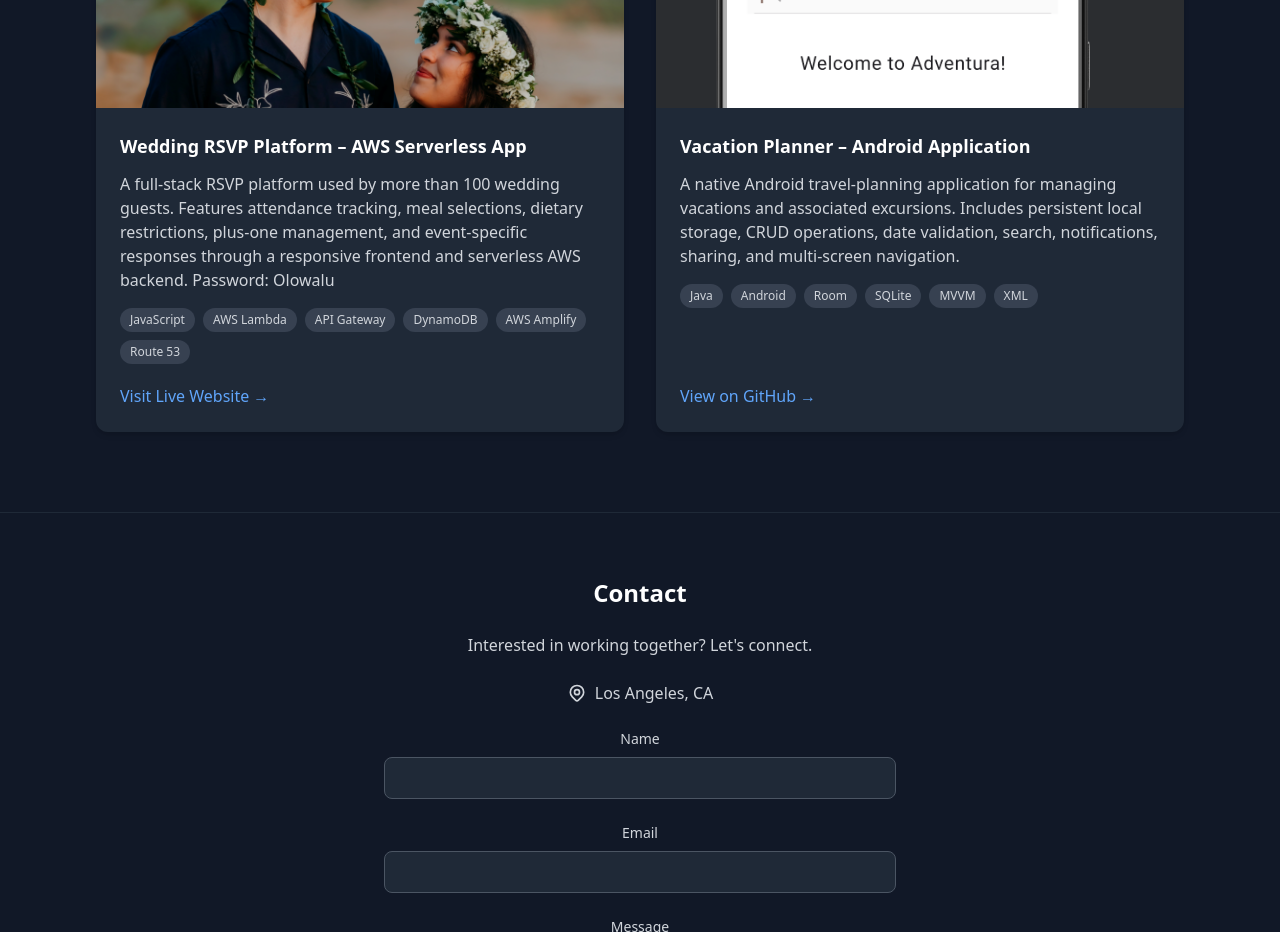
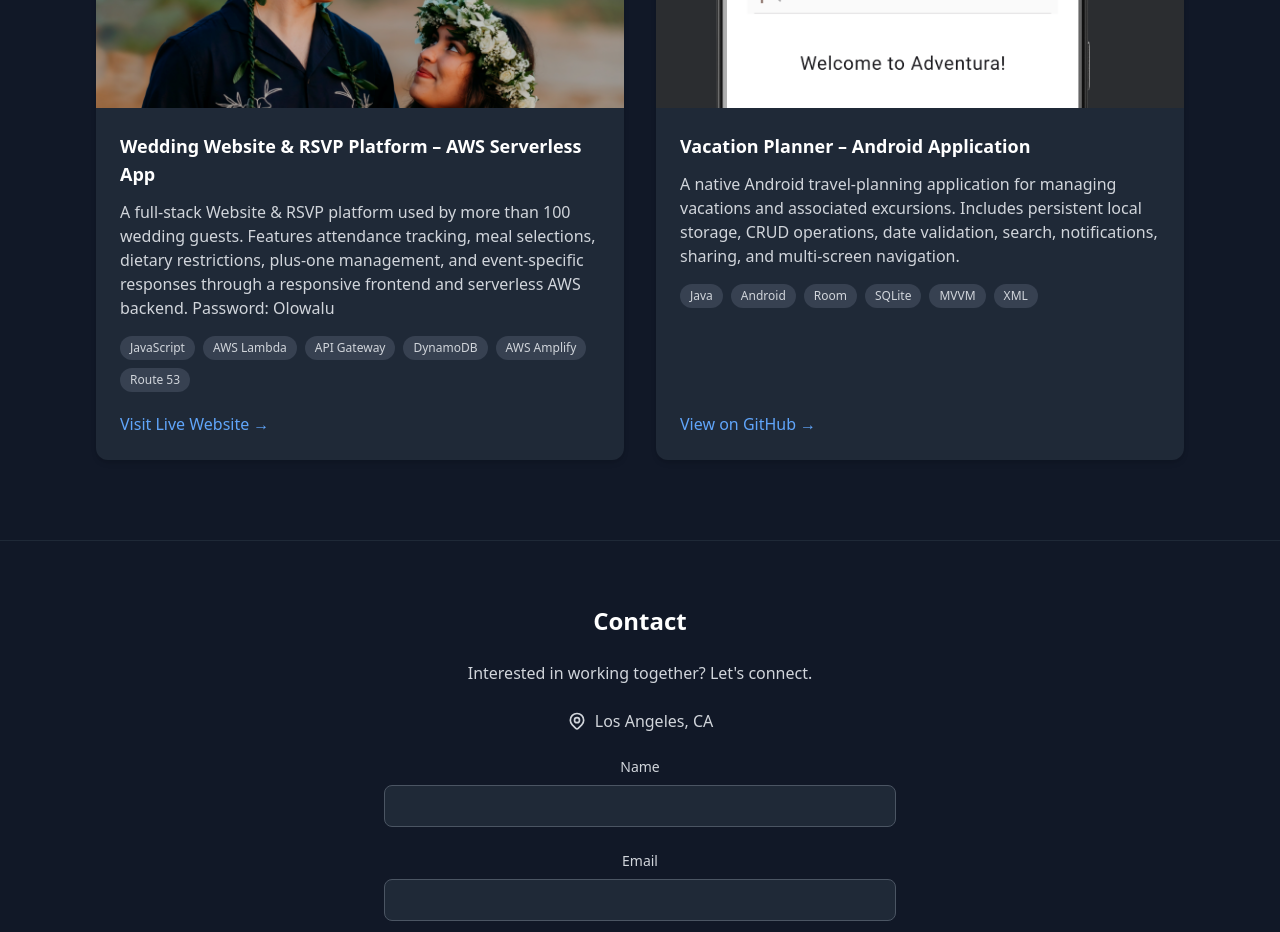
Before and after one commit to PatrickRubio/Portfolio, a Next.js app in the folder simple-pro-portfolio-template/: page / in a window 1280 px wide. Shown: the part 2300-3232 px from the top of the page. Built offline with nearby package versions, Linux system fonts and the light colour scheme.

Commit message:
update projects section description

```diff
--- a/simple-pro-portfolio-template/app/components/ProjectsSection.tsx
+++ b/simple-pro-portfolio-template/app/components/ProjectsSection.tsx
@@ -37,9 +37,9 @@
 			],
 		},
 		{
-			title: 'Wedding RSVP Platform – AWS Serverless App',
+			title: 'Wedding Website & RSVP Platform – AWS Serverless App',
 			description:
-				'A full-stack RSVP platform used by more than 100 wedding guests. Features attendance tracking, meal selections, dietary restrictions, plus-one management, and event-specific responses through a responsive frontend and serverless AWS backend. Password: Olowalu',
+				'A full-stack Website & RSVP platform used by more than 100 wedding guests. Features attendance tracking, meal selections, dietary restrictions, plus-one management, and event-specific responses through a responsive frontend and serverless AWS backend. Password: Olowalu',
 			image: '/weddingWebsite1.png',
 			link: 'https://briannapluspatrick.com',
 			linkLabel: 'Visit Live Website',
```
